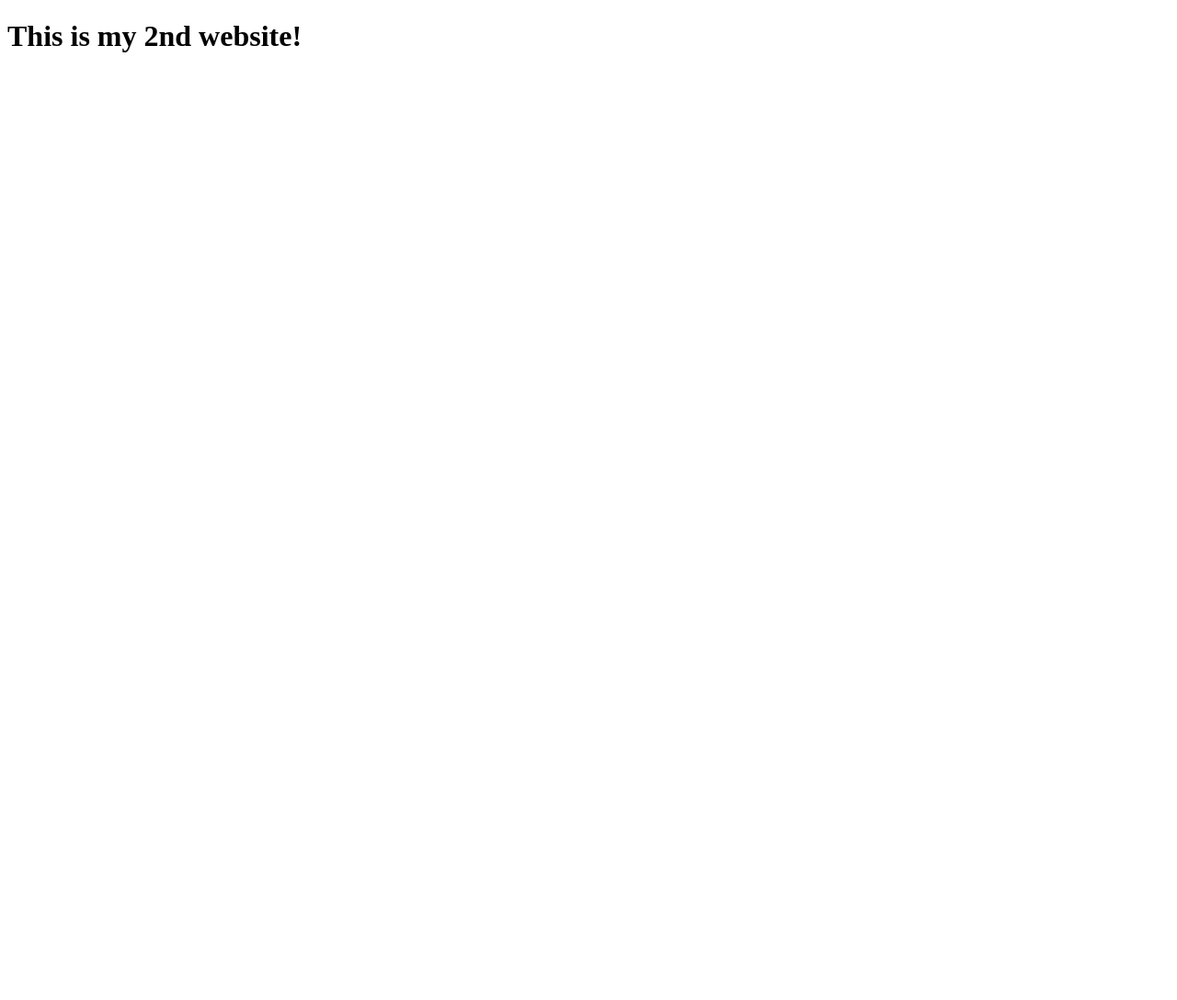
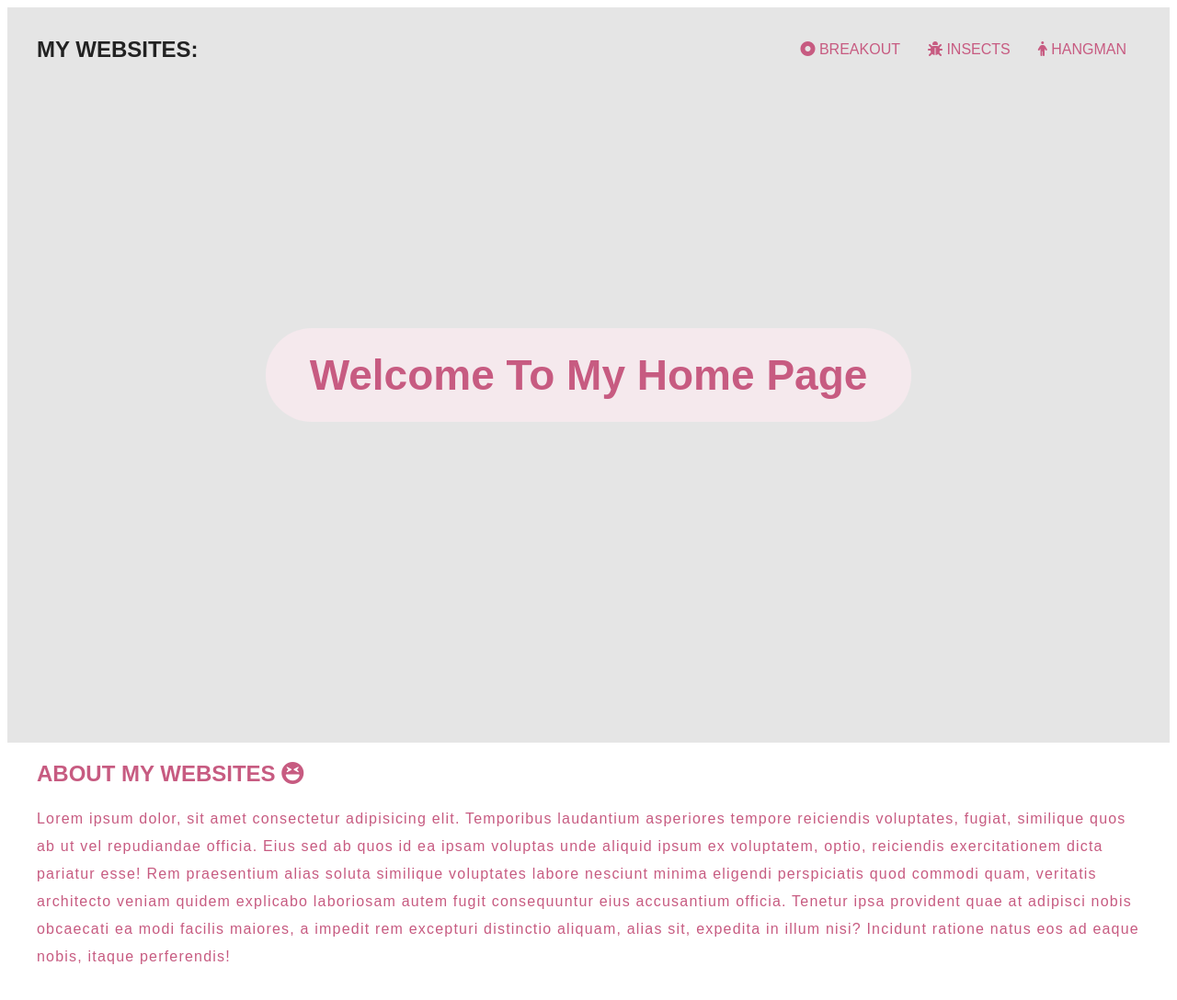
Before and after one commit to elysemar/website2, a plain HTML site: page index.html in a window 1280 px wide. Shown: the whole page at 92% size. Before the commit the page ends 800 px from the top, so only its background shows below. Drawn offline with Linux system fonts and the light colour scheme; a web font is replaced by a local one.

Commit message:
Update index.html

```diff
--- a/index.html
+++ b/index.html
@@ -1,11 +1,37 @@
-<!DOCTYPE html>
+<!DOCTYPE HTML>
 <html lang="en">
-<head>
-    <meta charset="UTF-8">
-    <meta name="viewport" content="width=device-width, initial-scale=1.0">
-    <title>Website2</title>
-</head>
-<body>
-  <h1>This is my 2nd website!</h1>
+    <head>
+        <title>Website2</title>
+        <link rel="stylesheet" href="css/index.css">
+    </head>
+
+    <body>
+        <nav class="nav">
+            <div class="container">
+                <h1 class="logo">MY WEBSITES:</h1>
+                <ul>
+
+                    <li><a href="breakout.html"> <i class="fa-solid fa-circle-dot"></i> BREAKOUT</a></li>
+                    <li><a href="insect.html"><i class="fa-solid fa-bug"></i> INSECTS</a>                    </li>
+                    <li><a href="hangman.html"><i class="fa-solid fa-person"></i> HANGMAN</a></li>
+                </ul>
+            </div>
+        </nav>
+
+        <div class="hero">
+            <div class="container">
+                <h1>Welcome To My Home Page</h1>
+            </div>
+
+        </div>
+
+        <section class="container content">
+            <h2>ABOUT MY WEBSITES <i class="fa-solid fa-face-laugh-squint"></i></h2>
+            <p>Lorem ipsum dolor, sit amet consectetur adipisicing elit. Temporibus laudantium asperiores tempore reiciendis voluptates, fugiat, similique quos ab ut vel repudiandae officia. Eius sed ab quos id ea ipsam voluptas unde aliquid ipsum ex voluptatem, optio, reiciendis exercitationem dicta pariatur esse! Rem praesentium alias soluta similique voluptates labore nesciunt minima eligendi perspiciatis quod commodi quam, veritatis architecto veniam quidem explicabo laboriosam autem fugit consequuntur eius accusantium officia. Tenetur ipsa provident quae at adipisci nobis obcaecati ea modi facilis maiores, a impedit rem excepturi distinctio aliquam, alias sit, expedita in illum nisi? Incidunt ratione natus eos ad eaque nobis, itaque perferendis!</p>
+        </section>
 </body>
+
+
+    <script src="https://kit.fontawesome.com/2c0c671882.js" crossorigin="anonymous"></script>
+    <script src="js/index.js"></script>
 </html>
```
